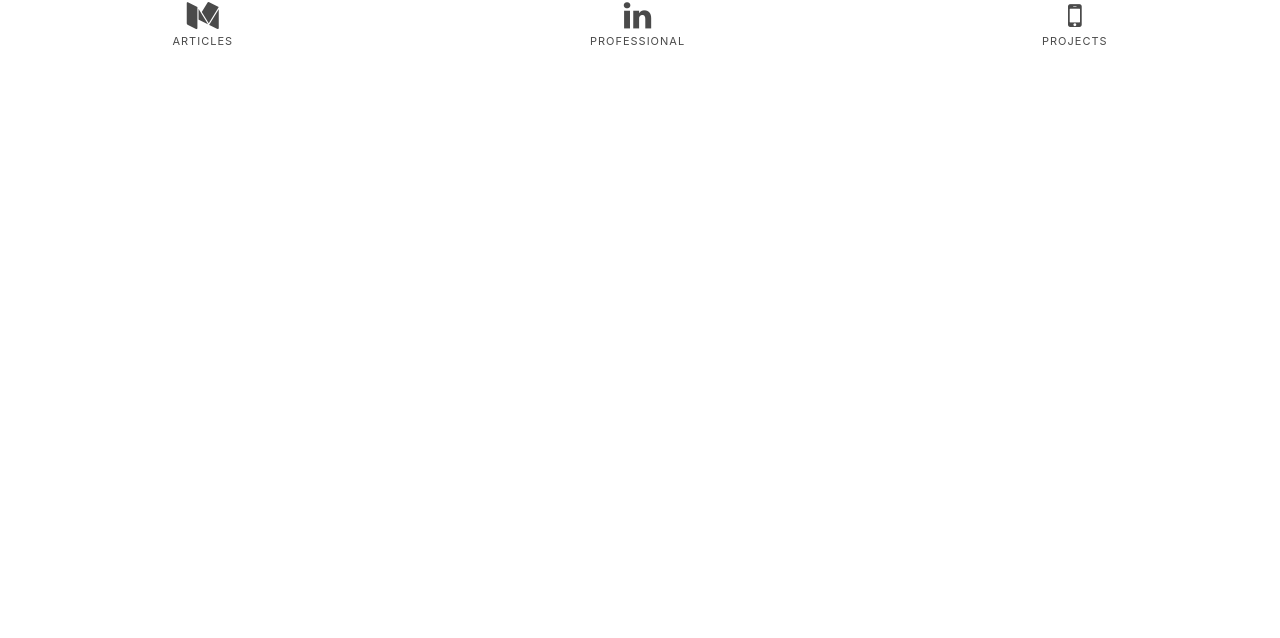
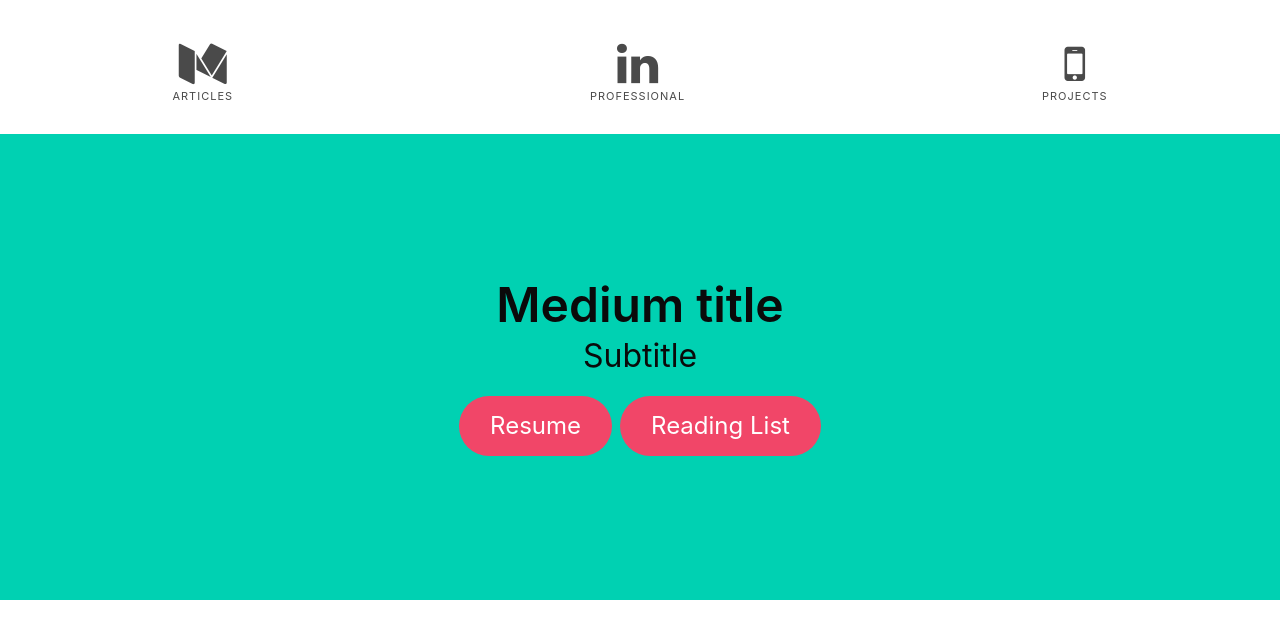
Before and after one commit to robertdippolito/robertdippolito.github.io, a Vue app: page / in a window 1280 px wide. Shown: the top 638 px of the page. Built offline with nearby package versions, Linux system fonts and the light colour scheme.

Commit message:
added hero section

```diff
--- a/src/App.vue
+++ b/src/App.vue
@@ -1,16 +1,19 @@
 <template>
   <div id="app">
     <navbarView />
+    <mainHero />
   </div>
 </template>
 
 <script>
-import navbarView from './components/navbarView.vue';
+import navbarView from './components/navbarView.vue'
+import mainHero from './components/mainHero.vue'
 
 export default {
   name: 'App',
   components: {
-    navbarView
+    navbarView,
+    mainHero
   }
 }
 </script>
--- /dev/null
+++ b/src/components/mainHero.vue
@@ -0,0 +1,26 @@
+<template>
+  <section class="hero is-primary is-medium">
+    <div class="hero-body">
+      <div class="container">
+        <h1 class="title has-text-black is-size-1 has-text-centered">
+          Medium title
+        </h1>
+        <h2 class="subtitle has-text-black is-size-3 has-text-centered">
+          Subtitle
+        </h2>
+      </div>
+      <div class="container" style="padding-top:20px;">
+        <div class="buttons is-centered">
+          <a class="button is-danger is-rounded is-large">Resume</a>
+          <a class="button is-danger is-rounded is-large">Reading List</a>
+        </div>
+      </div>
+    </div>
+  </section>
+</template>
+
+<script>
+export default {
+  name: 'mainHero'
+}
+</script>
--- a/src/components/navbarView.vue
+++ b/src/components/navbarView.vue
@@ -1,20 +1,20 @@
 <template>
-  <nav class="level is-mobile">
+  <nav class="level is-mobile" style="padding-top: 40px;">
     <div class="level-item has-text-centered">
       <div>
-        <i class="fas fa fa-medium fa-2x" aria-hidden="true"></i>
+        <i class="fas fa fa-medium fa-3x" aria-hidden="true"></i>
         <p class="heading">Articles</p>
       </div>
     </div>
     <div class="level-item has-text-centered">
       <div>
-        <i class="fas fa fa-linkedin fa-2x" aria-hidden="true"></i>
+        <i class="fas fa fa-linkedin fa-3x" aria-hidden="true"></i>
         <p class="heading">Professional</p>
       </div>
     </div>
     <div class="level-item has-text-centered">
       <div>
-        <i class="fas fa fa-mobile fa-2x" aria-hidden="true"></i>
+        <i class="fas fa fa-mobile fa-3x" aria-hidden="true"></i>
         <p class="heading">Projects</p>
       </div>
     </div>
```
Also changed, not shown: src/components/TestComponent.vue (added, +11 -0 lines).
